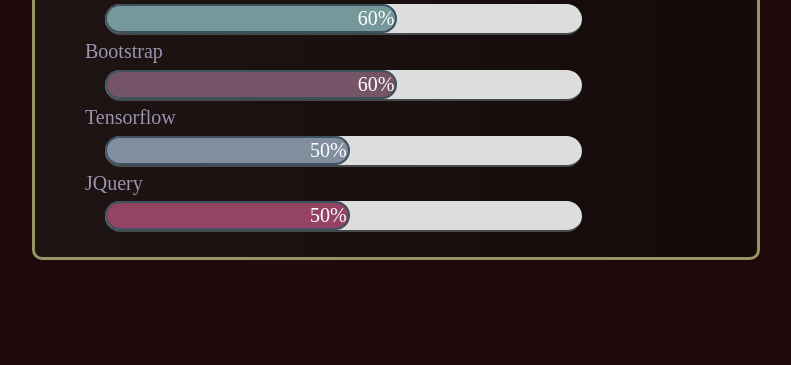
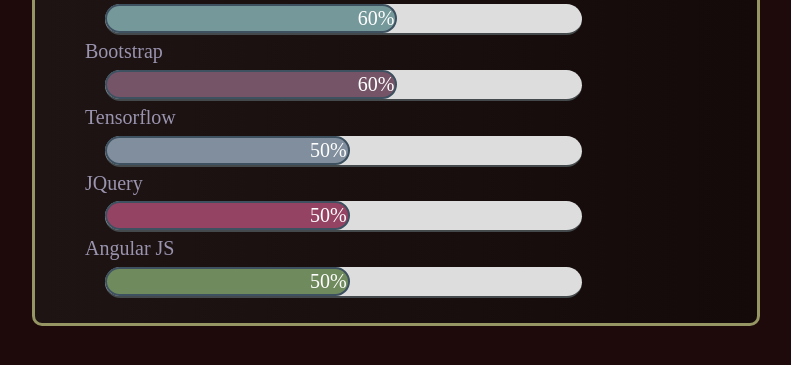
Before and after one commit to MSAKabir/casual, a plain HTML site: page section_skill.html in a window 1280 px wide. Shown: the part 3801-4166 px from the top of the page, without its empty margins (244-1035 px from the left). Drawn offline with Linux system fonts and the light colour scheme.

Commit message:
Add files via upload

```diff
--- a/section_skill.html
+++ b/section_skill.html
@@ -660,10 +660,19 @@
 </div>
 
 <div class="jar">
-<p>JQuery</p></div>
+<p>JQuery</p>
+</div>
 <div class="container">
   <div class="skills Emu8086">50%</div>
 </div>
+
+<div class="jar">
+<p>Angular JS</p></div>
+<div class="container">
+  <div class="skills FLUTTER">50%</div>
+</div>
+
+
 </div>
 </div>
 
```
Also changed, not shown: section_award.html (+2 -0 lines).
